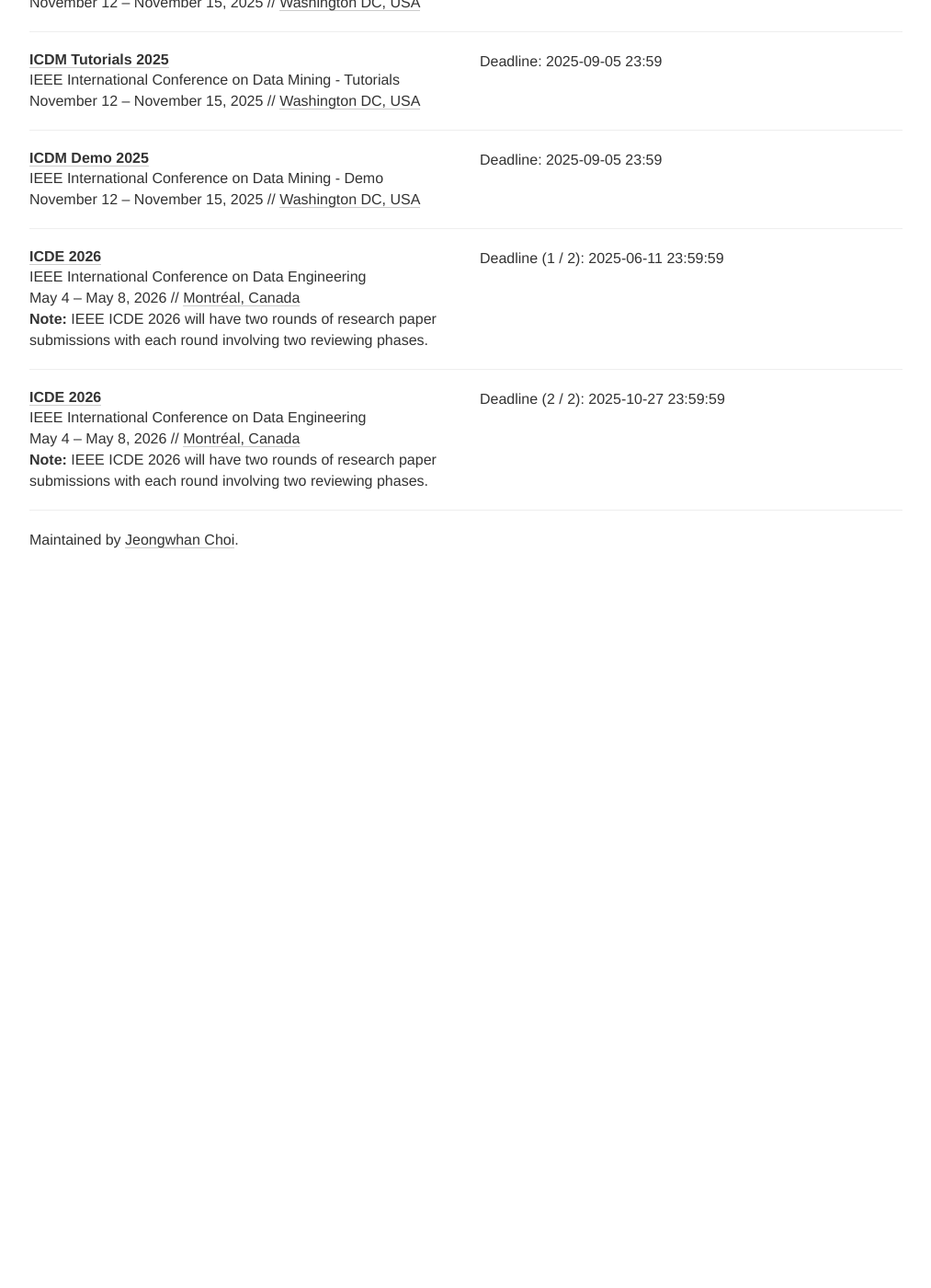
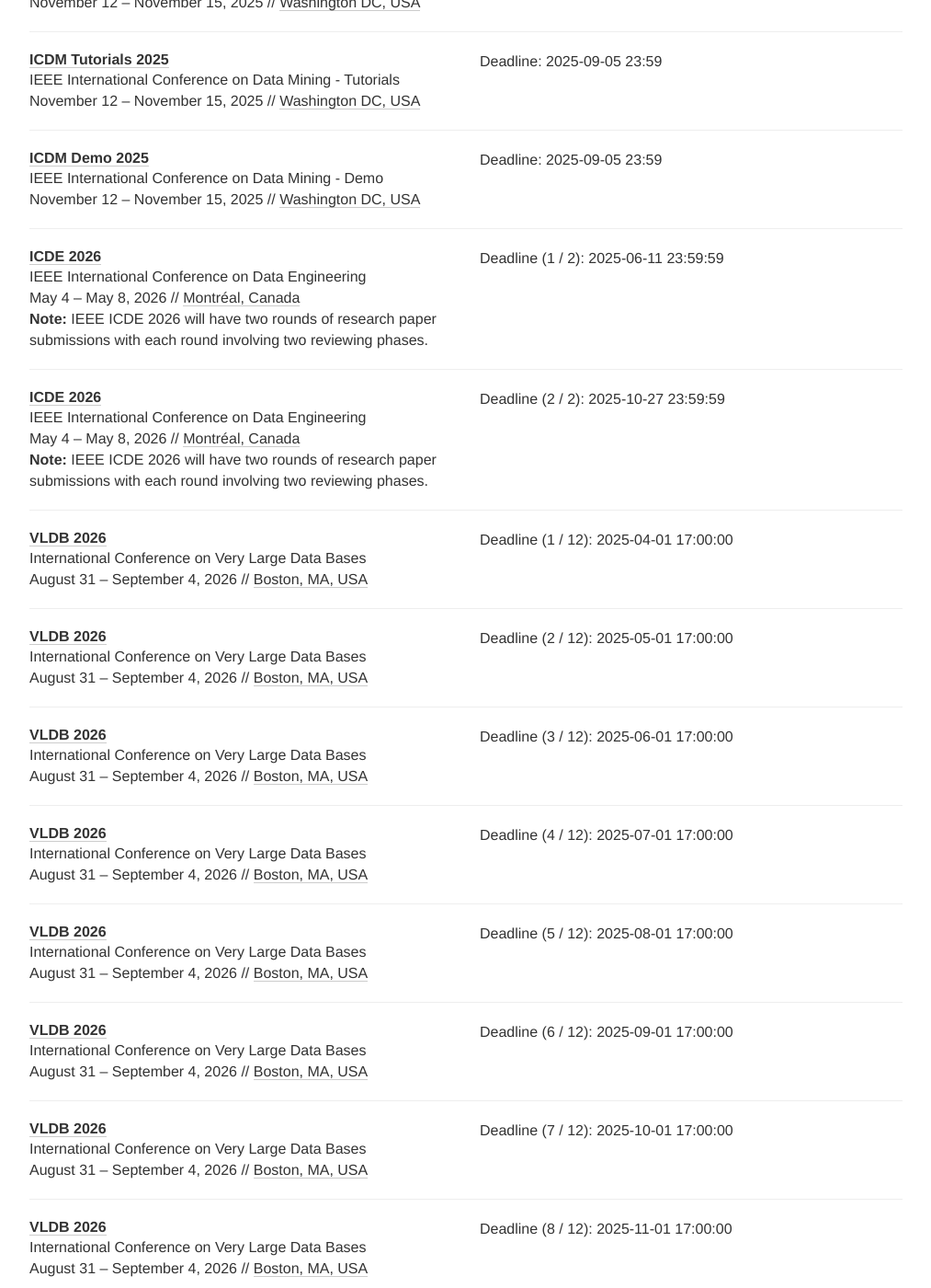
Before and after one commit to dm-deadlines/dm-deadlines.github.io, a Jekyll site: the page built from index.html, in a window 1280 px wide and 1400 px high, scrolled down 1485 px. Shown: the whole window at 92% size, without its empty margins (133-1146 px from the left). Built offline with Jekyll 4.4.1, drawn with Linux system fonts in a browser that asks for light colours; nearby versions of some CDN libraries; before the commit the page ends 2115 px from its top, so only the background shows below that; some of the changed text lies outside the part shown.

Commit message:
Add VLDB

```diff
--- a/_data/conferences.yml
+++ b/_data/conferences.yml
@@ -113,3 +113,28 @@
   place: Montréal, Canada
   note: IEEE ICDE 2026 will have two rounds of research paper submissions with each round involving two reviewing phases.
   tags: [CO, FPT]
+
+
+# VLDB
+- name: VLDB
+  description: International Conference on Very Large Data Bases
+  year: 2026
+  link: https://www.vldb.org/2026/
+  deadline:
+  - '2025-04-01 17:00:00'
+  - '2025-05-01 17:00:00'
+  - '2025-06-01 17:00:00'
+  - '2025-07-01 17:00:00'
+  - '2025-08-01 17:00:00'
+  - '2025-09-01 17:00:00'
+  - '2025-10-01 17:00:00'
+  - '2025-11-01 17:00:00'
+  - '2025-12-01 17:00:00'
+  - '2026-01-01 17:00:00'
+  - '2026-02-01 17:00:00'
+  - '2026-03-01 17:00:00'
+  timezone: UTC-7
+  date: August 31 - September 4, 2026
+  place: Boston, MA, USA
+  note:
+  tags: [CO, FPT, DB]
```
